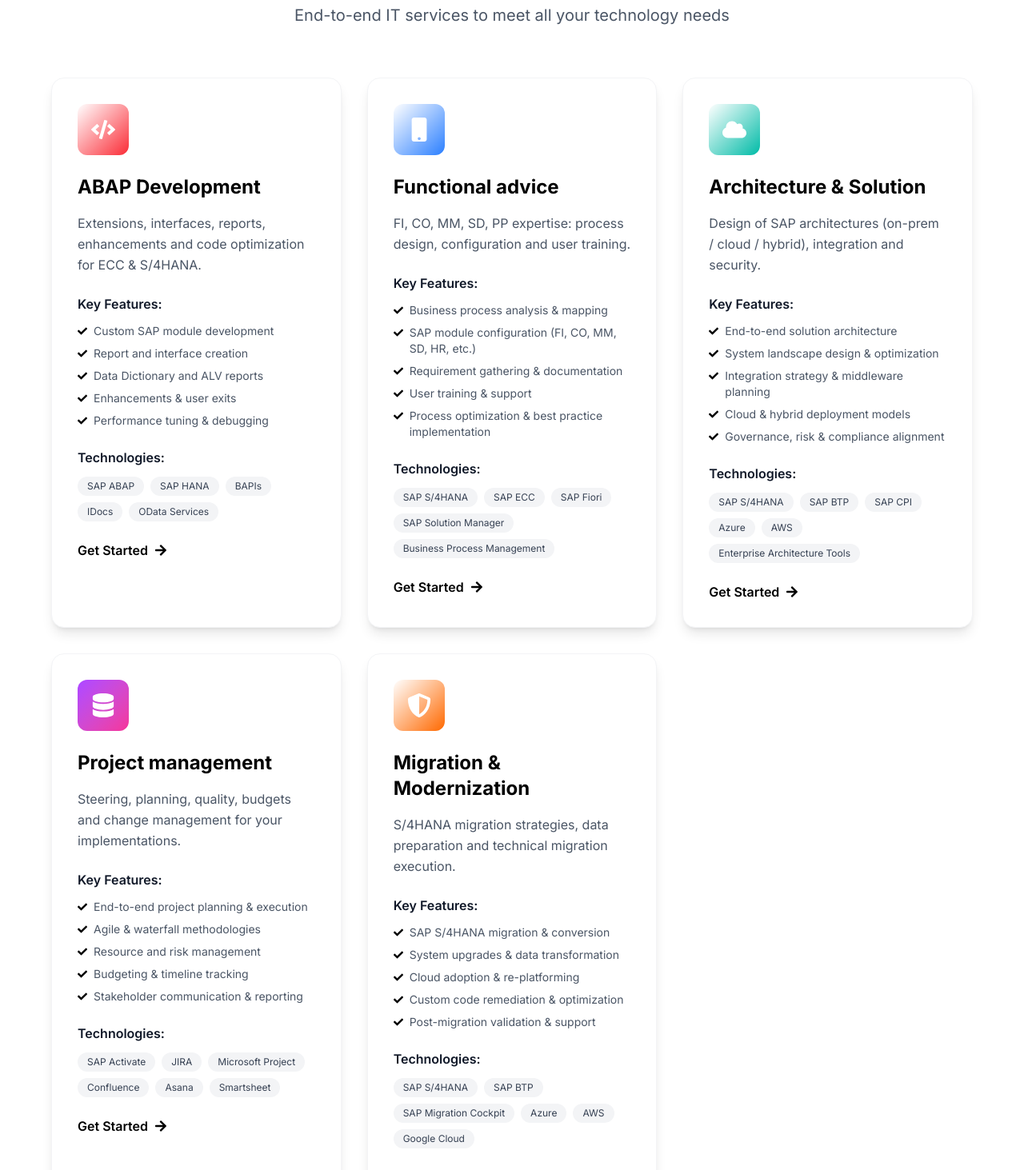
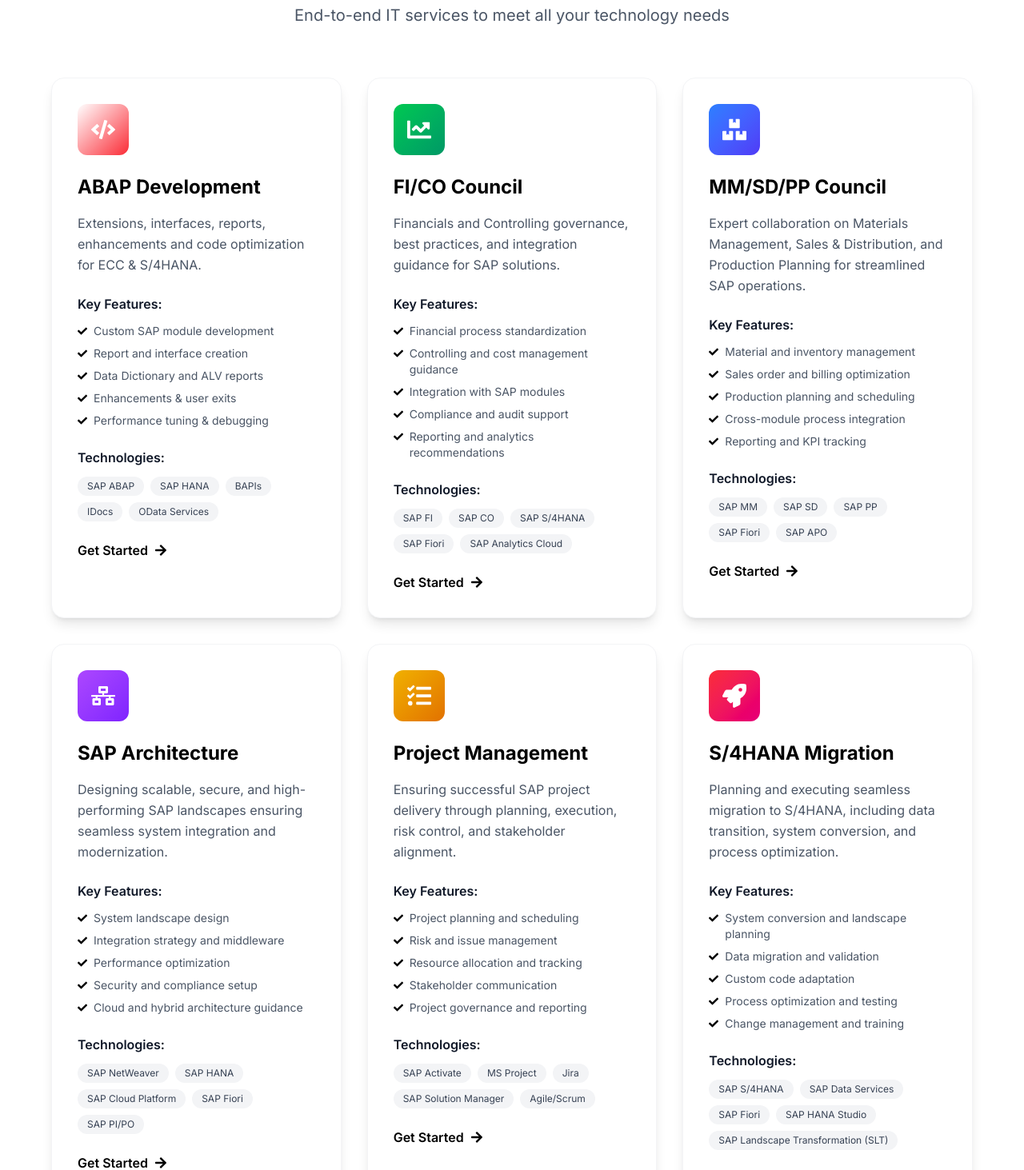
Before and after one commit to itrigerinnovationspvtltd/itbridgeglobal, a React (Vite) app: page /services in a window 1280 px wide. Shown: the part 700-2163 px from the top of the page at 80% size. Built offline with nearby package versions, Linux system fonts and the light colour scheme.

Commit message:
Services added and contact info updated

```diff
--- a/src/components/Footer.jsx
+++ b/src/components/Footer.jsx
@@ -13,10 +13,11 @@
 
   const services = [
     'ABAP Development',
-    'Functional advice',
-    'Architecture & Solution',
-    'Project management',
-    'Migration & Modernization',
+    'FI/CO Council',
+    'MM/SD/PP Council',
+    'SAP Architecture',
+    'Project Management',
+    'S/4HANA Migration',
   ];
 
   const socialLinks = [
@@ -108,13 +109,13 @@
               <li className="flex items-center space-x-3">
                 <FaPhone className="text-primary flex-shrink-0" />
                 <a href="tel:+11234567890" className="text-gray-400 hover:text-primary transition-colors">
-                  +1 (123) 456-7890
+                  +33 1 23 45 67 89
                 </a>
               </li>
               <li className="flex items-center space-x-3">
                 <FaEnvelope className="text-primary flex-shrink-0" />
                 <a href="mailto:info@itbridgeglobal.com" className="text-gray-400 hover:text-primary transition-colors">
-                  info@itbridgeglobal.com
+                  contact@itbridgeglobal.com
                 </a>
               </li>
             </ul>
--- a/src/pages/Home.jsx
+++ b/src/pages/Home.jsx
@@ -1,8 +1,8 @@
 import { motion } from 'framer-motion';
 import { Link } from 'react-router-dom';
 import {
-  FaCode, FaMobile, FaCloud, FaDatabase, FaShieldAlt, FaChartLine,
-  FaStar, FaQuoteLeft, FaCheck, FaRocket, FaPlay
+  FaCode, FaMobile, FaCloud, FaTasks, FaShieldAlt, FaChartLine,
+  FaStar, FaQuoteLeft, FaCheck, FaRocket, FaPlay,FaBoxes,FaNetworkWired
 } from 'react-icons/fa';
 
 const Home = () => {
@@ -14,28 +14,34 @@
       color: 'from-primary-orange to-red-500'
     },
     {
-      icon: FaMobile,
-      title: 'Functional advice',
-      description: 'FI, CO, MM, SD, PP expertise: process design, configuration and user training.',
-      color: 'from-primary-teal to-blue-500'
+      icon: FaChartLine,
+      title: 'FI/CO Council',
+  description: 'Financials and Controlling governance, best practices, and integration guidance for SAP solutions.',
+ color: 'from-primary-teal to-blue-500'
     },
     {
-      icon: FaCloud,
-      title: 'Architecture & Solution',
-      description: 'Design of SAP architectures (on-prem / cloud / hybrid), integration and security.',
-      color: 'from-primary-green to-teal-500'
+      icon: FaBoxes,
+  title: 'MM/SD/PP Council',
+  description: 'Expert collaboration on Materials Management, Sales & Distribution, and Production Planning for streamlined SAP operations.',
+   color: 'from-primary-green to-teal-500'
     },
     {
-      icon: FaDatabase,
-      title: 'Project management',
-      description: 'Steering, planning, quality, budgets and change management for your implementations.',
-      color: 'from-purple-500 to-pink-500'
+      icon: FaNetworkWired,
+  title: 'SAP Architecture',
+  description: 'Designing scalable, secure, and high-performing SAP landscapes ensuring seamless system integration and modernization.',
+  color: 'from-purple-500 to-pink-500'
     },
     {
-      icon: FaShieldAlt,
-      title: 'Migration & Modernization',
-      description: 'S/4HANA migration strategies, data preparation and technical migration execution.',
-      color: 'from-primary-red to-orange-500'
+      icon: FaTasks,
+  title: 'Project Management',
+  description: 'Ensuring successful SAP project delivery through planning, execution, risk control, and stakeholder alignment.',
+  color: 'from-primary-red to-orange-500'
+    },
+    {
+      icon: FaRocket,
+  title: 'S/4HANA Migration',
+  description: 'Planning and executing seamless migration to S/4HANA, including data transition, system conversion, and process optimization.',
+  color: 'from-primary-red to-orange-500'
     },
   ];
 
--- a/src/pages/Services.jsx
+++ b/src/pages/Services.jsx
@@ -1,82 +1,146 @@
-import { motion } from 'framer-motion';
-import { Link } from 'react-router-dom';
+import { motion } from "framer-motion";
+import { Link } from "react-router-dom";
 import {
-  FaCode, FaMobile, FaCloud, FaDatabase, FaShieldAlt, FaChartLine,
-  FaCog, FaRobot, FaNetworkWired, FaLaptopCode, FaServer, FaGlobe,
-  FaCheck, FaArrowRight
-} from 'react-icons/fa';
+  FaCode,
+  FaMobile,
+  FaCloud,
+  FaDatabase,
+  FaShieldAlt,
+  FaChartLine,
+  FaCog,
+  FaRobot,
+  FaNetworkWired,
+  FaLaptopCode,
+  FaServer,
+  FaGlobe,
+  FaCheck,
+  FaArrowRight,
+  FaBoxes,
+  FaTasks,
+  FaRocket,
+} from "react-icons/fa";
 
 const Services = () => {
   const allServices = [
     {
       icon: FaCode,
-      title: 'ABAP Development',
-      description: 'Extensions, interfaces, reports, enhancements and code optimization for ECC & S/4HANA.',
-      color: 'from-primary-orange to-red-500',
+      title: "ABAP Development",
+      description:
+        "Extensions, interfaces, reports, enhancements and code optimization for ECC & S/4HANA.",
+      color: "from-primary-orange to-red-500",
       features: [
-        'Custom SAP module development',
-    'Report and interface creation',
-    'Data Dictionary and ALV reports',
-    'Enhancements & user exits',
-    'Performance tuning & debugging'
+        "Custom SAP module development",
+        "Report and interface creation",
+        "Data Dictionary and ALV reports",
+        "Enhancements & user exits",
+        "Performance tuning & debugging",
       ],
-      technologies: ['SAP ABAP', 'SAP HANA', 'BAPIs', 'IDocs', 'OData Services']
+      technologies: [
+        "SAP ABAP",
+        "SAP HANA",
+        "BAPIs",
+        "IDocs",
+        "OData Services",
+      ],
     },
     {
-      icon: FaMobile,
-      title: 'Functional advice',
-      description: 'FI, CO, MM, SD, PP expertise: process design, configuration and user training.',
-      color: 'from-primary-teal to-blue-500',
+      icon: FaChartLine,
+      title: "FI/CO Council",
+      description:
+        "Financials and Controlling governance, best practices, and integration guidance for SAP solutions.",
+      color: "from-green-500 to-emerald-600",
       features: [
-        'Business process analysis & mapping',
-    'SAP module configuration (FI, CO, MM, SD, HR, etc.)',
-    'Requirement gathering & documentation',
-    'User training & support',
-    'Process optimization & best practice implementation'
+        "Financial process standardization",
+        "Controlling and cost management guidance",
+        "Integration with SAP modules",
+        "Compliance and audit support",
+        "Reporting and analytics recommendations",
       ],
-      technologies: ['SAP S/4HANA', 'SAP ECC', 'SAP Fiori', 'SAP Solution Manager', 'Business Process Management']
+      technologies: [
+        "SAP FI",
+        "SAP CO",
+        "SAP S/4HANA",
+        "SAP Fiori",
+        "SAP Analytics Cloud",
+      ],
     },
     {
-      icon: FaCloud,
-      title: 'Architecture & Solution',
-      description: 'Design of SAP architectures (on-prem / cloud / hybrid), integration and security.',
-      color: 'from-primary-green to-teal-500',
+      icon: FaBoxes,
+      title: "MM/SD/PP Council",
+      description:
+        "Expert collaboration on Materials Management, Sales & Distribution, and Production Planning for streamlined SAP operations.",
+      color: "from-blue-500 to-indigo-600",
       features: [
-        'End-to-end solution architecture',
-    'System landscape design & optimization',
-    'Integration strategy & middleware planning',
-    'Cloud & hybrid deployment models',
-    'Governance, risk & compliance alignment'
+        "Material and inventory management",
+        "Sales order and billing optimization",
+        "Production planning and scheduling",
+        "Cross-module process integration",
+        "Reporting and KPI tracking",
       ],
-      technologies: ['SAP S/4HANA', 'SAP BTP', 'SAP CPI', 'Azure', 'AWS', 'Enterprise Architecture Tools']
+      technologies: ["SAP MM", "SAP SD", "SAP PP", "SAP Fiori", "SAP APO"],
     },
     {
-      icon: FaDatabase,
-      title: 'Project management',
-      description: 'Steering, planning, quality, budgets and change management for your implementations.',
-      color: 'from-purple-500 to-pink-500',
+      icon: FaNetworkWired,
+      title: "SAP Architecture",
+      description:
+        "Designing scalable, secure, and high-performing SAP landscapes ensuring seamless system integration and modernization.",
+      color: "from-purple-500 to-violet-600",
       features: [
-        'End-to-end project planning & execution',
-    'Agile & waterfall methodologies',
-    'Resource and risk management',
-    'Budgeting & timeline tracking',
-    'Stakeholder communication & reporting'
+        "System landscape design",
+        "Integration strategy and middleware",
+        "Performance optimization",
+        "Security and compliance setup",
+        "Cloud and hybrid architecture guidance",
       ],
-      technologies: ['SAP Activate', 'JIRA', 'Microsoft Project', 'Confluence', 'Asana', 'Smartsheet']
+      technologies: [
+        "SAP NetWeaver",
+        "SAP HANA",
+        "SAP Cloud Platform",
+        "SAP Fiori",
+        "SAP PI/PO",
+      ],
     },
     {
-      icon: FaShieldAlt,
-      title: 'Migration & Modernization',
-      description: 'S/4HANA migration strategies, data preparation and technical migration execution.',
-      color: 'from-primary-red to-orange-500',
+      icon: FaTasks,
+      title: "Project Management",
+      description:
+        "Ensuring successful SAP project delivery through planning, execution, risk control, and stakeholder alignment.",
+      color: "from-yellow-500 to-amber-600",
       features: [
-        'SAP S/4HANA migration & conversion',
-    'System upgrades & data transformation',
-    'Cloud adoption & re-platforming',
-    'Custom code remediation & optimization',
-    'Post-migration validation & support'
+        "Project planning and scheduling",
+        "Risk and issue management",
+        "Resource allocation and tracking",
+        "Stakeholder communication",
+        "Project governance and reporting",
       ],
-      technologies: ['SAP S/4HANA', 'SAP BTP', 'SAP Migration Cockpit', 'Azure', 'AWS', 'Google Cloud']
+      technologies: [
+        "SAP Activate",
+        "MS Project",
+        "Jira",
+        "SAP Solution Manager",
+        "Agile/Scrum",
+      ],
+    },
+    {
+      icon: FaRocket,
+      title: "S/4HANA Migration",
+      description:
+        "Planning and executing seamless migration to S/4HANA, including data transition, system conversion, and process optimization.",
+      color: "from-red-500 to-pink-600",
+      features: [
+        "System conversion and landscape planning",
+        "Data migration and validation",
+        "Custom code adaptation",
+        "Process optimization and testing",
+        "Change management and training",
+      ],
+      technologies: [
+        "SAP S/4HANA",
+        "SAP Data Services",
+        "SAP Fiori",
+        "SAP HANA Studio",
+        "SAP Landscape Transformation (SLT)",
+      ],
     },
     // {
     //   icon: FaChartLine,
@@ -180,34 +244,37 @@
 
   const process = [
     {
-      step: '01',
-      title: 'Discovery',
-      description: 'We understand your business needs, challenges, and objectives.',
+      step: "01",
+      title: "Discovery",
+      description:
+        "We understand your business needs, challenges, and objectives.",
     },
     {
-      step: '02',
-      title: 'Planning',
-      description: 'We create a detailed roadmap and strategy for your project.',
+      step: "02",
+      title: "Planning",
+      description:
+        "We create a detailed roadmap and strategy for your project.",
     },
     {
-      step: '03',
-      title: 'Development',
-      description: 'Our expert team builds your solution using best practices.',
+      step: "03",
+      title: "Development",
+      description: "Our expert team builds your solution using best practices.",
     },
     {
-      step: '04',
-      title: 'Testing',
-      description: 'Rigorous quality assurance to ensure flawless performance.',
+      step: "04",
+      title: "Testing",
+      description: "Rigorous quality assurance to ensure flawless performance.",
     },
     {
-      step: '05',
-      title: 'Deployment',
-      description: 'Smooth launch and implementation of your solution.',
+      step: "05",
+      title: "Deployment",
+      description: "Smooth launch and implementation of your solution.",
     },
     {
-      step: '06',
-      title: 'Support',
-      description: 'Ongoing maintenance and support for continuous improvement.',
+      step: "06",
+      title: "Support",
+      description:
+        "Ongoing maintenance and support for continuous improvement.",
     },
   ];
 
@@ -216,17 +283,17 @@
     visible: {
       opacity: 1,
       transition: {
-        staggerChildren: 0.1
-      }
-    }
+        staggerChildren: 0.1,
+      },
+    },
   };
 
   const itemVariants = {
     hidden: { y: 20, opacity: 0 },
     visible: {
       y: 0,
-      opacity: 1
-    }
+      opacity: 1,
+    },
   };
 
   return (
@@ -245,7 +312,8 @@
               Our Services
             </h1>
             <p className="text-xl md:text-2xl opacity-90 max-w-3xl mx-auto">
-              Comprehensive IT solutions designed to transform your business and drive growth
+              Comprehensive IT solutions designed to transform your business and
+              drive growth
             </p>
           </motion.div>
         </div>
@@ -283,18 +351,27 @@
                 whileHover={{ y: -10 }}
                 className="bg-white rounded-2xl p-8 shadow-lg hover:shadow-2xl transition-all duration-300 border border-gray-100"
               >
-                <div className={`w-16 h-16 bg-gradient-to-br ${service.color} rounded-xl flex items-center justify-center mb-6`}>
+                <div
+                  className={`w-16 h-16 bg-gradient-to-br ${service.color} rounded-xl flex items-center justify-center mb-6`}
+                >
                   <service.icon className="text-3xl text-white" />
                 </div>
                 <h3 className="text-2xl font-bold mb-4">{service.title}</h3>
-                <p className="text-gray-600 mb-6 leading-relaxed">{service.description}</p>
+                <p className="text-gray-600 mb-6 leading-relaxed">
+                  {service.description}
+                </p>
 
                 <div className="mb-6">
-                  <h4 className="font-semibold text-gray-900 mb-3">Key Features:</h4>
+                  <h4 className="font-semibold text-gray-900 mb-3">
+                    Key Features:
+                  </h4>
                   <ul className="space-y-2">
                     {service.features.map((feature, idx) => (
                       <li key={idx} className="flex items-start">
-                        <FaCheck className="text-primary-teal mt-1 mr-2 flex-shrink-0" size={12} />
+                        <FaCheck
+                          className="text-primary-teal mt-1 mr-2 flex-shrink-0"
+                          size={12}
+                        />
                         <span className="text-gray-600 text-sm">{feature}</span>
                       </li>
                     ))}
@@ -302,7 +379,9 @@
                 </div>
 
                 <div className="mb-6">
-                  <h4 className="font-semibold text-gray-900 mb-3">Technologies:</h4>
+                  <h4 className="font-semibold text-gray-900 mb-3">
+                    Technologies:
+                  </h4>
                   <div className="flex flex-wrap gap-2">
                     {service.technologies.map((tech, idx) => (
                       <span
@@ -367,7 +446,9 @@
                 </div>
                 <div className="mt-4">
                   <h3 className="text-2xl font-bold mb-3">{item.title}</h3>
-                  <p className="text-gray-600 leading-relaxed">{item.description}</p>
+                  <p className="text-gray-600 leading-relaxed">
+                    {item.description}
+                  </p>
                 </div>
               </motion.div>
             ))}
@@ -386,36 +467,38 @@
               transition={{ duration: 0.6 }}
             >
               <h2 className="text-4xl md:text-5xl font-bold mb-6">
-                Why Choose Our{' '}
-                <span className="text-primary">
-                  Services?
-                </span>
+                Why Choose Our <span className="text-primary">Services?</span>
               </h2>
               <div className="space-y-6">
                 {[
                   {
-                    title: 'Expert Team',
-                    description: 'Certified professionals with years of industry experience'
+                    title: "Expert Team",
+                    description:
+                      "Certified professionals with years of industry experience",
                   },
                   {
-                    title: 'Cutting-Edge Technology',
-                    description: 'We use the latest tools and technologies for optimal results'
+                    title: "Cutting-Edge Technology",
+                    description:
+                      "We use the latest tools and technologies for optimal results",
                   },
                   {
-                    title: 'Proven Track Record',
-                    description: '500+ successful projects delivered on time and on budget'
+                    title: "Proven Track Record",
+                    description:
+                      "500+ successful projects delivered on time and on budget",
                   },
                   {
-                    title: 'Dedicated Support',
-                    description: '24/7 support and maintenance to keep your systems running'
+                    title: "Dedicated Support",
+                    description:
+                      "24/7 support and maintenance to keep your systems running",
                   },
                   {
-                    title: 'Scalable Solutions',
-                    description: 'Solutions that grow with your business needs'
+                    title: "Scalable Solutions",
+                    description: "Solutions that grow with your business needs",
                   },
                   {
-                    title: 'Cost-Effective',
-                    description: 'Maximum value for your investment with transparent pricing'
+                    title: "Cost-Effective",
+                    description:
+                      "Maximum value for your investment with transparent pricing",
                   },
                 ].map((benefit, index) => (
                   <motion.div
@@ -430,7 +513,9 @@
                       <FaCheck className="text-white" size={14} />
                     </div>
                     <div>
-                      <h4 className="font-bold text-lg mb-1">{benefit.title}</h4>
+                      <h4 className="font-bold text-lg mb-1">
+                        {benefit.title}
+                      </h4>
                       <p className="text-gray-600">{benefit.description}</p>
                     </div>
                   </motion.div>
@@ -471,7 +556,8 @@
               Ready to Get Started?
             </h2>
             <p className="text-xl mb-8 opacity-90 max-w-2xl mx-auto">
-              Let's discuss how our services can help you achieve your business goals
+              Let's discuss how our services can help you achieve your business
+              goals
             </p>
             <Link
               to="/contact"
```
